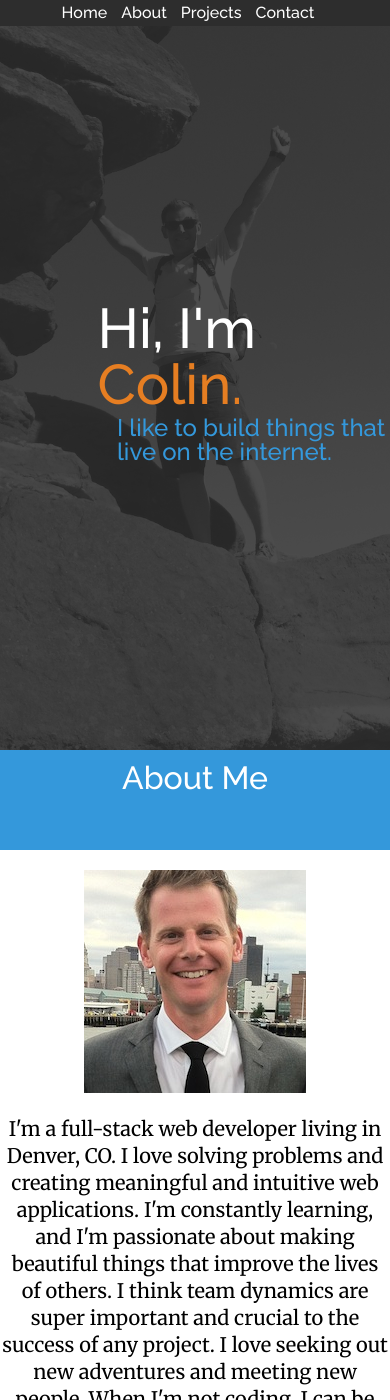
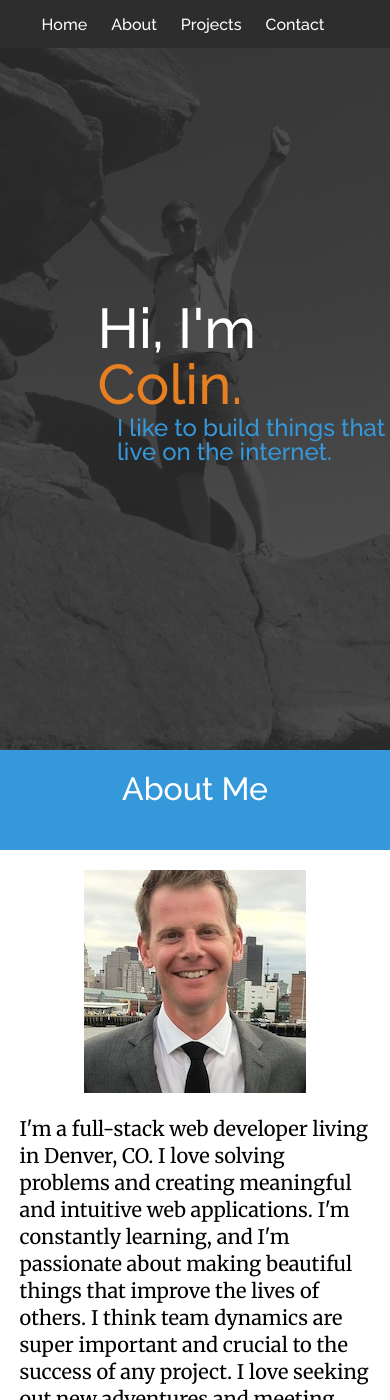
Before and after one commit to trentcs/trentcs.github.io, a Jekyll site: the page built from index.html, in a window 390 px wide and 1400 px high. Built offline with Jekyll 4.4.1, drawn with Linux system fonts in a browser that asks for light colours; nearby versions of some CDN libraries.

Commit message:
mobile formatting changes

```diff
--- a/css/main.scss
+++ b/css/main.scss
@@ -220,7 +220,7 @@ header {
 
 @media screen and (max-width: 850px){
   #navbar li {
-    padding: 5px 5px;
+    padding: 15px 10px;
   }
   .about {
     height: 100%;
@@ -237,10 +237,11 @@ header {
     padding: 0;
   }
   .aboutme {
-    width: 100%;
-    margin-left: 0;
+    width: 90%;
+    margin-left: 5%;
     margin-right: 0;
     margin-bottom: 5%;
+    text-align: left;
     float: none;
   }
   .onetaste {
@@ -272,4 +273,8 @@ header {
   #backsplash {
     background-position: 50% 0%;
   }
+  #about-banner h2, #projects-banner h2, #contact-banner h2 {
+    font-size: 2em;
+    padding-top: 6%;
+  }
 }
```
